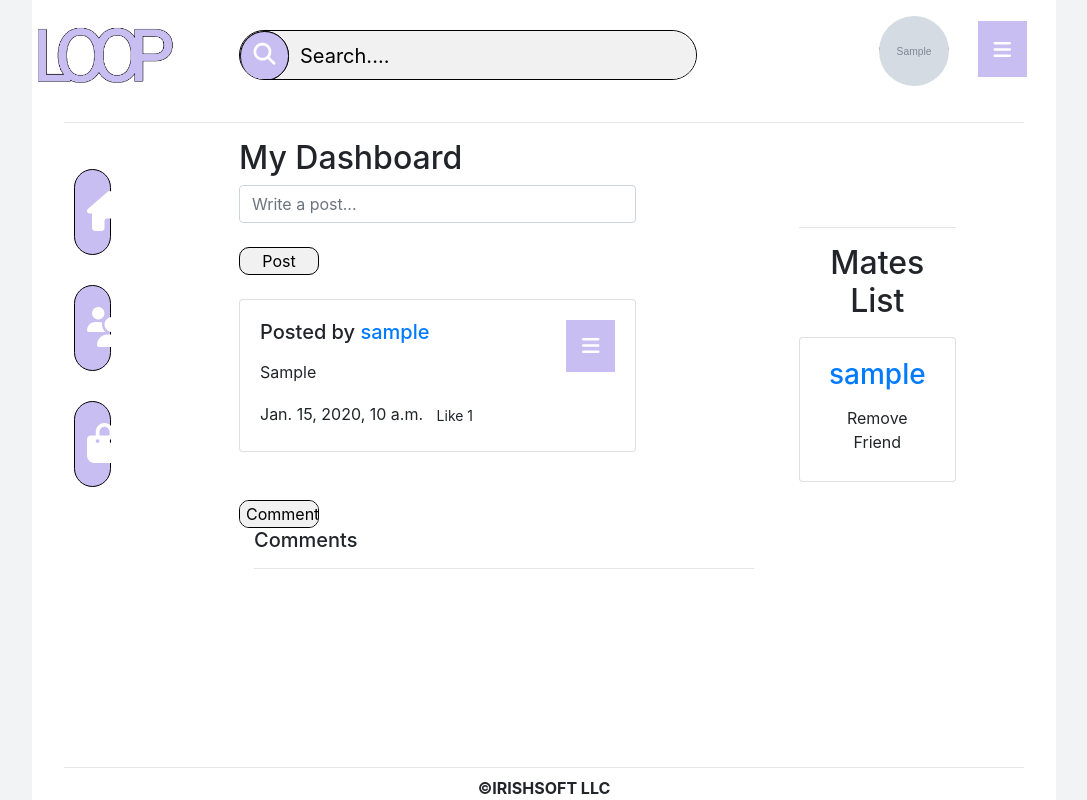
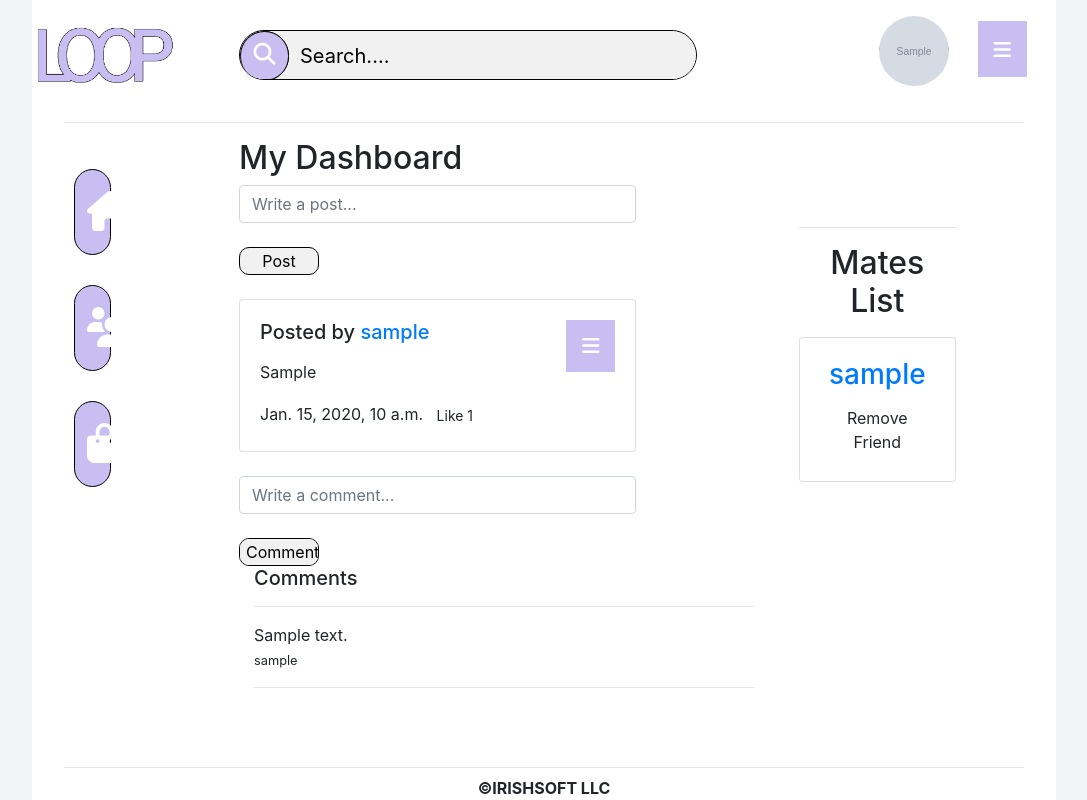
Before and after one commit to PiotrWojciechowski-dev/Loop, a Django app: page / in a window 1280 px wide. Shown: the whole page, without its empty margins (96-1183 px from the left). Run offline with Django 3.2, Linux system fonts and the light colour scheme; a user stored in the database is signed in; tables that the repository leaves empty hold one stand-in row (values such as "Sample post"); grey boxes marked "Sample" are stand-in pictures; parts of the project's set-up code (start-up, migrations or seed data) failed here and were passed over; some libraries are stand-ins or nearby versions.

Commit message:
Comments Working

```diff
--- a/post/models.py
+++ b/post/models.py
@@ -20,7 +20,7 @@ class Post(models.Model):
 
 class Comment(models.Model):
     comment = models.CharField(max_length=500, null=True)
-    post = models.ForeignKey(Post, on_delete=models.CASCADE, related_name="comments")
+    post = models.ForeignKey(Post, on_delete=models.CASCADE, null=True, related_name="comments")
     user = models.ForeignKey(CustomUser, on_delete=models.CASCADE)
     created = models.DateTimeField(auto_now_add=True)
     updated = models.DateTimeField(auto_now=True)
--- a/post/templates/home.html
+++ b/post/templates/home.html
@@ -95,7 +95,7 @@
                         </div>
                         <form method="post" class="w-75 post-form" type="input">
                             {% csrf_token %}
-                            {{ comment_post }}
+                            {{ comment_form.comment }}
                             <br>
                             <button type="submit" class="custom-button">Comment</button>
                             <input name="submit-form" value="2" type="hidden">
@@ -104,7 +104,7 @@
                             <div class="container">
                                 <h5 class="m-0">Comments</h5>
                                 <hr>
-                                {% for comment in post.comment_set.all %}
+                                {% for comment in comments %}
                                 <div class="mb-2 d-flex">
                                 <div>
                                     <span class="">{{comment.comment}}</span><br>
```
Also changed, not shown: post/migrations/0004_auto_20200403_1617.py (added).
